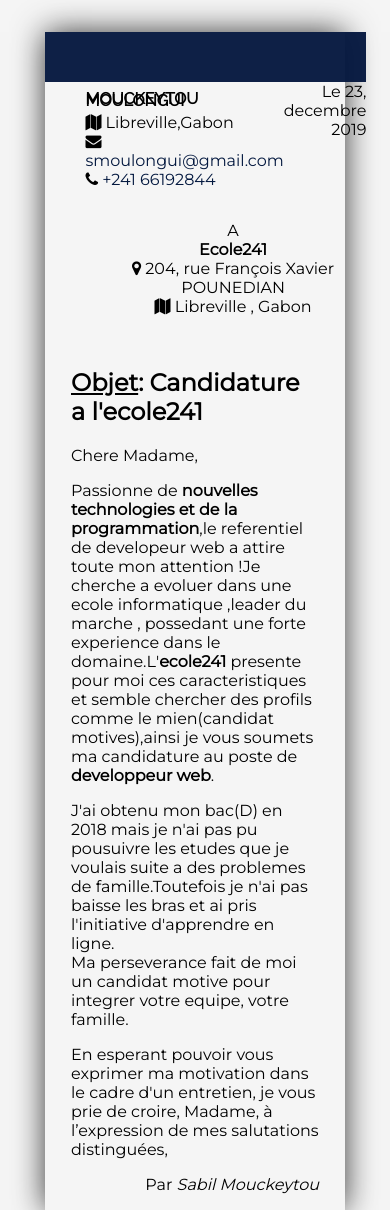
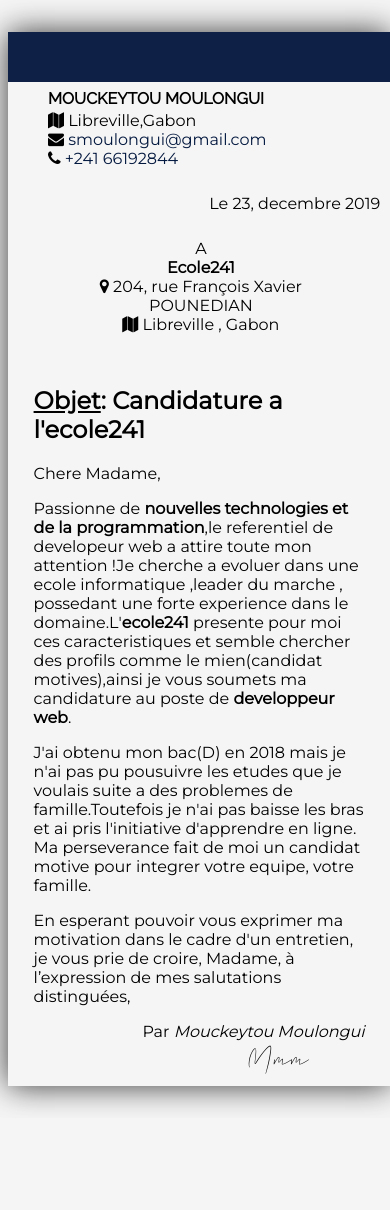
Before and after one commit to dynamo63/project-letter-ecole241, a plain HTML site: page index.html in a window 390 px wide. Shown: the top 1210 px of the page. After the commit the page ends 1118 px from the top, so only its background shows below. Drawn offline with Linux system fonts and the light colour scheme.

Commit message:
Add Signature and Responsive

```diff
--- a/css/style.css
+++ b/css/style.css
@@ -1,4 +1,9 @@
 @import url('https://fonts.googleapis.com/css?family=Raleway|Montserrat&display=swap');
+
+@font-face{
+    src: url('../fonts/Allison_Script.otf');
+    font-family: "Alison";
+}
 
 body{
     font-family: 'Montserrat','Segoe UI', Tahoma, Geneva, Verdana, sans-serif;
@@ -34,6 +39,8 @@ header{
 time{
     grid-area: date;
     text-align: end;
+    box-sizing: border-box;
+    padding: 10px;
 }
 
 address{
@@ -78,3 +85,26 @@ section span{
 section > footer{
     text-align: right;
 }
+
+#signature{
+    font-family: 'Alison',serif;
+    font-size: 1.8em;
+    padding-right: 2em;
+}
+
+@media all and (max-width:600px){
+
+    main{
+        width: 98vw;
+    }
+
+    header{
+        display: flex;
+        flex-direction: column;
+    }
+
+    header > ul{
+        width: 80%;
+    }
+
+}
--- a/index.html
+++ b/index.html
@@ -19,8 +19,6 @@
 
             <div class="bg-blue"></div>
 
-            <time datetime="2019-12-23">Le 23, decembre 2019</time>
-
             <address>
 
                 <ul>
@@ -39,6 +37,8 @@
                 </ul>
 
             </address>
+
+            <time datetime="2019-12-23">Le 23, decembre 2019</time>
 
             <ul>
 
@@ -78,7 +78,12 @@
                 à l’expression de mes salutations distinguées,
             </p>
             <footer>
-                Par <i>Sabil Mouckeytou </i>
+                <div>
+                    Par <i>Mouckeytou Moulongui </i>
+                </div>
+                <div id="signature">
+                    Mmm
+                </div>
             </footer>
         </section>
 
```
Also changed, not shown: fonts/Allison_Script.otf (added).
